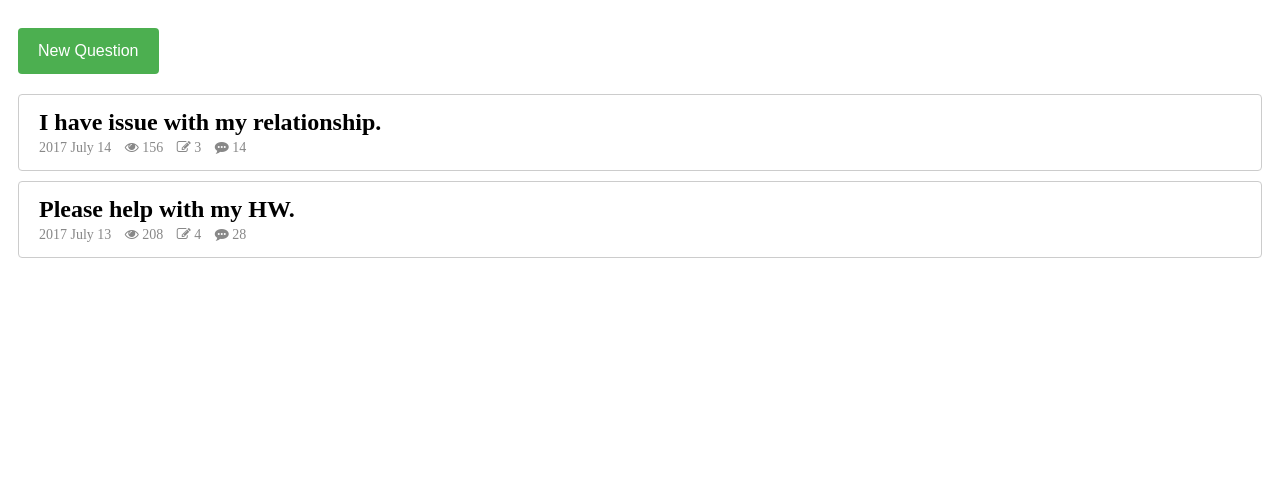
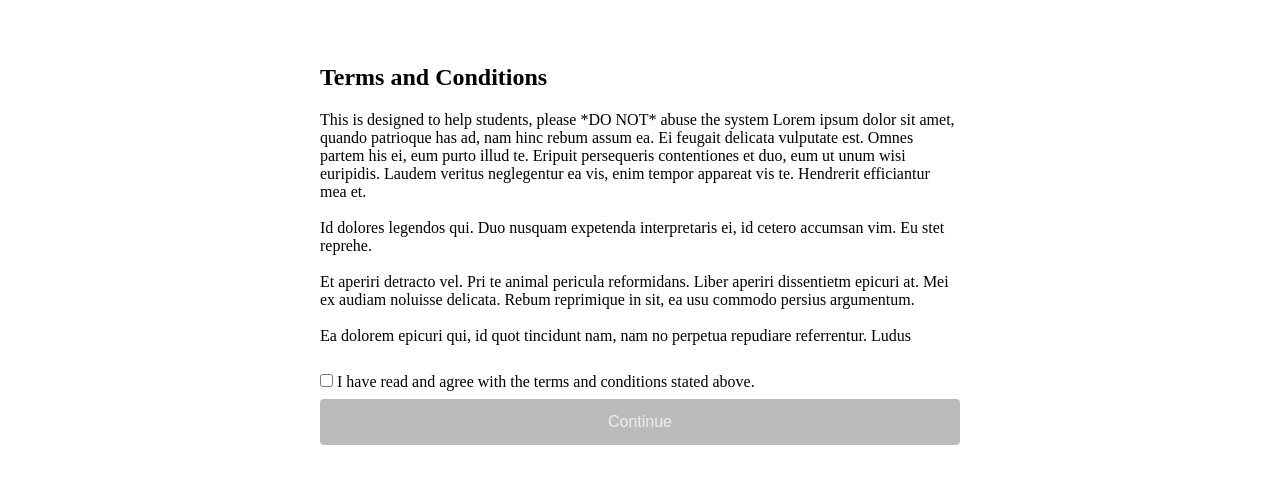
Before and after one commit to Toyiff/ISFTalk, a plain HTML site: page index.html in a window 1280 px wide. Drawn offline with nearby package versions, Linux system fonts and the light colour scheme.

Commit message:
Added Terms + Styling
Added Terms and Condiiton Page
Added more styling to the topics.
Added different topic types and the topics change color according to types.

```diff
--- a/index.html
+++ b/index.html
@@ -3,49 +3,153 @@
 <head>
 	<meta charset="UTF-8">
 	<title>ISF Talk</title>
+	<meta name="viewport" content="width=device-width, initial-scale=1">
 	<link rel="stylesheet" href="https://maxcdn.bootstrapcdn.com/font-awesome/4.7.0/css/font-awesome.min.css">
 	<style type="text/css">
 
+		:root {
+			--c-green-light: #2ecc71;
+			--c-green-dark: #27ae60;
+			--c-blue-light: #3498db;
+			--c-blue-dark: #2980b9;
+			--c-yellow-light: #f1c40f;
+			--c-yellow-dark: #f39c12;
+			--c-red-light: #e74c3c;
+			--c-red-dark: #c0392b;
+		}
+
+		*:focus {
+			outline:0;
+		}
+
+		* {
+			margin: 0;
+		}
+
+		.welcome {
+			display: block;
+			position: absolute;
+			top: 0;
+			left: 0;
+			width: 100%;
+			height: 100%;
+			background: white;
+		}
+
+		.container-terms {
+			display: block;
+			width: 50%;
+			margin: 5% 25%;
+		}
+
+		.terms {
+			margin: 20px 0px;
+			/*height: 50vh;
+			overflow: scroll;*/
+		}
+
+
 		.header {
 			display: block;
-			padding-top: 20px;
-			padding-left: 10px;
-			padding-bottom: 10px;
+			margin: 10px 20px;
+			line-height: 50px;
+		}
+
+		.heading {
+			padding: 5px;
+			margin-right: 40px;
+			display: inline-block;
+			font-size: 30px;
+			color: var(--c-blue-dark);
+			vertical-align: middle;
+			cursor: default;
 		}
 
 		.btn {
-			display: block;
+			display: inline-block;
 			color: white;
-			/*height: 30px;*/
-			background: #4CAF50;
+			background: var(--c-green-light);
 			border-radius: 4px;
-			/*border: 2px solid #00ff00;*/
 			border: none;
 			font-size: 16px;
 			padding: 14px 20px;
-			/*margin-left: 10px;*/
+			cursor: pointer;
+			vertical-align: middle;
 		}
+		/*
+		.btn:hover {
+			background: var(--c-green-dark);
+		}*/
 
 		h1, h2 {
 			margin: 0px;
 		}
 
-		.question {
+		.container-topics {
+			margin: 20px;
+			display: grid;
+			grid-gap: 10px;
+			grid-template-columns: repeat(6, 1fr);
+		}
+
+		.topic {
+			/*grid-column: span 6;*/
+			grid-column: span 2;
+			/*width: 45%;*/
 			display: block;
 			border-radius: 4px;
 			/*background: #eeeeee;*/
-			border: 1px solid #ccc;
+			border-style: solid;
+			border-width: 1px;
+			border-left-width: 20px;
 			padding: 14px 20px;
-			margin: 10px;
+			margin: 0px;
 			cursor: pointer;
+			transition: all 0.2s;
 		}
 
-		.question-info, .answer-info {
+		/* For tablets: */
+		/*@media only screen and (min-width: 600px) {
+
+		    .topic {
+				grid-column: span 3;
+			}
+		}*/
+
+		/* For desktop: */
+		/*@media only screen and (min-width: 768px) {
+
+			.topic {
+				grid-column: span 2;
+			}
+		}*/
+
+		/*.topic:hover {
+			border-left-width: 25px;
+		}*/
+
+		.t-topic {
+			border-color: var(--c-blue-light);
+		}
+
+		.t-discussion {
+			border-color: var(--c-green-light);
+		}
+
+		.t-question {
+			border-color: var(--c-yellow-light);
+		}
+
+		.topic-title {
+			font-size: 20px;
+		}
+
+		.topic-info, .answer-info {
 			color: #888;
 			font-size: 14px;
 		}
 
-		.question-info p, .answer-info p{
+		.topic-info p, .answer-info p{
 			display: inline-block;
 			padding-right: 10px;
 			margin: 4px 0px 0px 0px;
@@ -66,7 +170,8 @@
 
 		/* Modal Content/Box */
 		.modal-content {
-		    background-color: #fefefe;
+			border-radius: 8px;
+		    background-color: #ffffff;
 		    margin: 5% auto; /* 15% from the top and centered */
 		    padding: 30px;
 		    border: 1px solid #888;
@@ -96,10 +201,14 @@
 			padding-top: 20px;
 		}
 
+		.modal-answer-title {
+			margin-top: 20px;
+		}
+
 		.modal-teacher-answers {
 			margin: 0px;
 			font-style: italic;
-			margin-bottom: 10px;
+			margin-bottom: -15px;
 		}
 
 		.btn-inline {
@@ -136,7 +245,7 @@
 		input[type=submit] {
 		    width: 100%;
 		    font-size: 16px;
-		    background-color: #4CAF50;
+		    background-color: var(--c-green-light);
 		    color: white;
 		    padding: 14px 20px;
 		    margin: 8px 0px 0px 0px;
@@ -145,9 +254,15 @@
 		    cursor: pointer;
 		}
 
-		input[type=submit]:hover {
-		    background-color: #45a049;
+		input[type=submit][disabled] {
+		    background-color: #bbb;
+		    color: #eee;
+		    cursor: default;
 		}
+
+		/*input[type=submit]:hover {
+		    background-color: var(--c-green-dark);
+		}*/
 
 		textarea {
 		    width: 100%;
@@ -165,36 +280,73 @@
 </head>
 <body>
 
-<div class="header">
-	<button id="newQuestion" class="btn" onclick="newQuestion()">New Question</button>
+<div class="welcome">
+	<div class="container-terms">
+		<h2>Terms and Conditions</h2>
+		<p class="terms">
+			This is designed to help students, please *DO NOT* abuse the system Lorem ipsum dolor sit amet, quando patrioque has ad, nam hinc rebum assum ea. Ei feugait delicata vulputate est. Omnes partem his ei, eum purto illud te. Eripuit persequeris contentiones et duo, eum ut unum wisi euripidis. Laudem veritus neglegentur ea vis, enim tempor appareat vis te. Hendrerit efficiantur mea et.
+			<br><br>
+			Id dolores legendos qui. Duo nusquam expetenda interpretaris ei, id cetero accumsan vim. Eu stet reprehe.
+			<br><br>
+			Et aperiri detracto vel. Pri te animal pericula reformidans. Liber aperiri dissentietm epicuri at. Mei ex audiam noluisse delicata. Rebum reprimique in sit, ea usu commodo persius argumentum.
+			<br><br>
+			Ea dolorem epicuri qui, id quot tincidunt nam, nam no perpetua repudiare referrentur. Ludus
+		</p>
+		<form action="#" onsubmit="termsSubmit()">
+		  <input type="checkbox" id="termsCheck">
+		  <label for="termsCheck">I have read and agree with the terms and conditions stated above.</label>
+		  <input type="submit" id="termsContinue" value="Continue" disabled="true">
+		</form>
+	</div>
 </div>
 
-<div class="main">
-	<div class="question qt-easy" id="q1">
-		<h2 class="question-title">
-			I have issue with my relationship.
+<div class="header">
+	<h1 class="heading">
+		<i class="fa fa-heart" aria-hidden="true"></i>
+		ISF Student Helpline
+	</h1>
+	<button id="newtopic" class="btn" onclick="newtopic()">New topic</button>
+
+</div>
+
+<div class="container-topics">
+	<div class="topic t-topic" id="t1">
+		<h2 class="topic-title">
+			How to deal with friendship.
 		</h2>
-		<div class="question-info">
+		<div class="topic-info">
 			<p>2017 July 14</p>
-			<i class="fa fa-eye" aria-hidden="true"></i>
+			<i class="fa fa-heart-o" aria-hidden="true"></i>
 			<p>156</p>
 			<i class="fa fa-pencil-square-o" aria-hidden="true"></i>
 			<p>3</p>
-			<i class="fa fa-commenting" aria-hidden="true"></i>
+			<i class="fa fa-commenting-o" aria-hidden="true"></i>
 			<p>14</p>
 		</div>
-	</div>
-	<div class="question qt-easy" id="q2">
-		<h2 class="question-title">
-			Please help with my HW.
+	</div><div class="topic t-discussion" id="t2">
+		<h2 class="topic-title">
+			Eating Disorders Discussion.
 		</h2>
-		<div class="question-info">
+		<div class="topic-info">
 			<p>2017 July 13</p>
-			<i class="fa fa-eye" aria-hidden="true"></i>
+			<i class="fa fa-heart-o" aria-hidden="true"></i>
 			<p>208</p>
 			<i class="fa fa-pencil-square-o" aria-hidden="true"></i>
 			<p>4</p>
-			<i class="fa fa-commenting" aria-hidden="true"></i>
+			<i class="fa fa-commenting-o" aria-hidden="true"></i>
+			<p>28</p>
+		</div>
+	</div><div class="topic t-question" id="t3">
+		<h2 class="topic-title">
+			How do you deal with relationship?
+		</h2>
+		<div class="topic-info">
+			<p>2017 July 13</p>
+			<i class="fa fa-heart-o" aria-hidden="true"></i>
+			<p>208</p>
+			<i class="fa fa-pencil-square-o" aria-hidden="true"></i>
+			<p>4</p>
+			<i class="fa fa-commenting-o" aria-hidden="true"></i>
 			<p>28</p>
 		</div>
 	</div>
@@ -204,13 +356,13 @@
 	<div class="modal-content">
 		<span class="close">&times;</span>
 		<h1 class="modal-main-title">I have issue with my relationship.</h1>
-		<div class="question-info">
+		<div class="topic-info">
 			<p>2017 July 14</p>
-			<i class="fa fa-eye" aria-hidden="true"></i>
+			<i class="fa fa-heart-o" aria-hidden="true"></i>
 			<p>156</p>
 			<i class="fa fa-pencil-square-o" aria-hidden="true"></i>
 			<p>3</p>
-			<i class="fa fa-commenting" aria-hidden="true"></i>
+			<i class="fa fa-commenting-o" aria-hidden="true"></i>
 			<p>14</p>
 		</div>
 		<p class="modal-main-detail">I am not sure if she likes me or not. Please help. Blah Blah Blah. Lorem ipsum dolor sit amet, consectetur adipisicing elit. Rerum quam repudiandae dolorum ut quae quis odio quidem soluta ipsam repellat, alias facere corrupti, autem. Maiores ipsa aliquid, a aspernatur deleniti. Lorem ipsum dolor sit amet, consectetur adipisicing elit. Nemo delectus corporis minima optio facilis excepturi dolorum suscipit sed placeat laudantium! Odit minus voluptas laborum illum maxime voluptatem eaque dignissimos repellat!</p>
@@ -250,52 +402,53 @@
 					<p>0</p>
 				</div>
 				<p class="modal-answer-content">Lorem ipsum dolor sit amet, consectetur adipisicing elit. Minus excepturi illo omnis accusantium reprehenderit, fugit odit, obcaecati sint aut aliquid ipsa soluta numquam fugiat nobis, voluptatem ratione explicabo dolorem voluptas!</p>
+			</div>
+		</div>
+	</div>
+</div>
 
-			</div>
-
-		</div>
+<div class="modal" id="modal-topic">
+	<div class="modal-content">
+		<span class="close">&times;</span>
+		<h1 class="modual-topic-title">New topic</h1>
+		<form action="#">
+			<label for="title">Title:</label> <input type="text" id="title" name="title"><br>
+			<label for="detail">Detail:</label> <textarea id="detail" name="comment" rows="5" cols="40"></textarea><br>
+			<input type="submit" value="Submit" disabled="true">
+		</form>
+	</div>
+</div>
 
 
 
-	</div>
-
-
-
-
-
-</div>
-
-<div class="modal" id="modal-question">
-	<div class="modal-content">
-		<span class="close">&times;</span>
-		<h1 class="modual-question-title">New Question</h1>
-		<form action="">
-			<label for="title">Title:</label> <input type="text" id="title" name="title"><br>
-			<label for="detail">Detail:</label> <textarea id="detail" name="comment" rows="5" cols="40"></textarea><br>
-			<input type="submit" value="Submit">
-		</form>
-	</div>
-</div>
+<script
+  src="https://code.jquery.com/jquery-3.2.1.min.js"
+  integrity="sha256-hwg4gsxgFZhOsEEamdOYGBf13FyQuiTwlAQgxVSNgt4="
+  crossorigin="anonymous"></script>
 
 <script>
 
 window.onload = function () {
 
-	var questions = document.getElementsByClassName('question');
+	var topics = document.getElementsByClassName('topic');
 
-	for (var i = 0; i < questions.length; i++) {
-		var q = questions[i];
-		q.onclick = questionsOnClick;
+	for (var i = 0; i < topics.length; i++) {
+		var q = topics[i];
+		q.onclick = topicsOnClick;
 	}
 }
 
 var modalMainClose = document.getElementsByClassName("close")[0];
-var modalQuestionClose = document.getElementsByClassName("close")[1];
+var modaltopicClose = document.getElementsByClassName("close")[1];
 var modalMain = document.getElementById('modal-main');
-var modalQuestion = document.getElementById('modal-question');
+var modaltopic = document.getElementById('modal-topic');
 
 var btnMoreAnswers = document.getElementById("expand-answers");
 var modalMoreAnswers = document.getElementById("expanded-answers");
+
+var welcome = document.getElementsByClassName('welcome')[0];
+var termsCheck = document.getElementById('termsCheck');
+var termsContinue = document.getElementById('termsContinue');
 
 modalMain.onclick = function(e) {
     if (e.target == modalMain) {
@@ -303,13 +456,21 @@ modalMain.onclick = function(e) {
     }
 }
 
+termsCheck.onclick = function(e) {
+	if (termsCheck.checked) {
+		termsContinue.disabled = false;
+	}else {
+		termsContinue.disabled = true;
+	}
+}
+
 btnMoreAnswers.onclick = function(e) {
 	modalMoreAnswers.style.display = "block";
 	btnMoreAnswers.style.display = "none";
 }
 
-modalQuestion.onclick = function(e) {
-	if (e.target == modalQuestion) {
+modaltopic.onclick = function(e) {
+	if (e.target == modaltopic) {
         closeMainModal();
     }
 }
@@ -320,7 +481,7 @@ modalMainClose.onclick = function() {
 
 function closeMainModal() {
 	modalMain.style.display = "none";
-	modalQuestion.style.display = "none";
+	modaltopic.style.display = "none";
 	modalMoreAnswers.style.display = "none";
 	btnMoreAnswers.style.display = "block";
 }
@@ -329,16 +490,21 @@ function showMainModal() {
 	modalMain.style.display = "block";
 }
 
-function questionsOnClick(e) {
+function topicsOnClick(e) {
 	showMainModal();
 }
 
-function newQuestion() {
-	modalQuestion.style.display = "block";
+function newtopic() {
+	modaltopic.style.display = "block";
 }
 
-modalQuestionClose.onclick = function() {
-	modalQuestion.style.display = "none";
+modaltopicClose.onclick = function() {
+	modaltopic.style.display = "none";
+}
+
+function termsSubmit() {
+	welcome.style.display = "none";
+	return false;
 }
 
 
```
